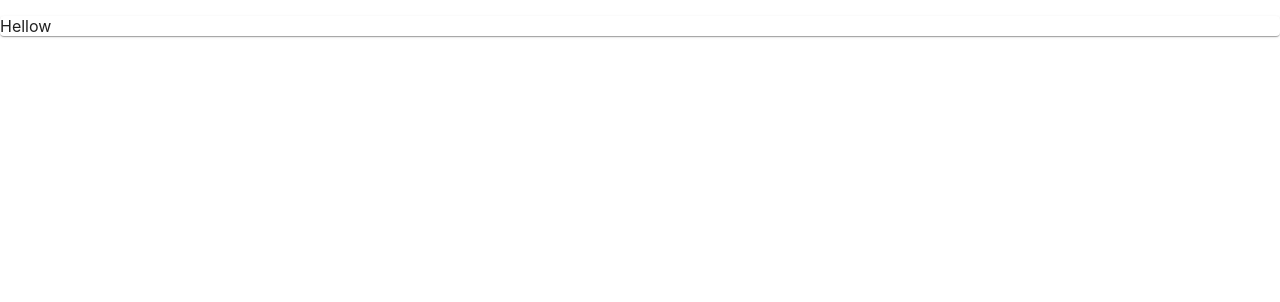
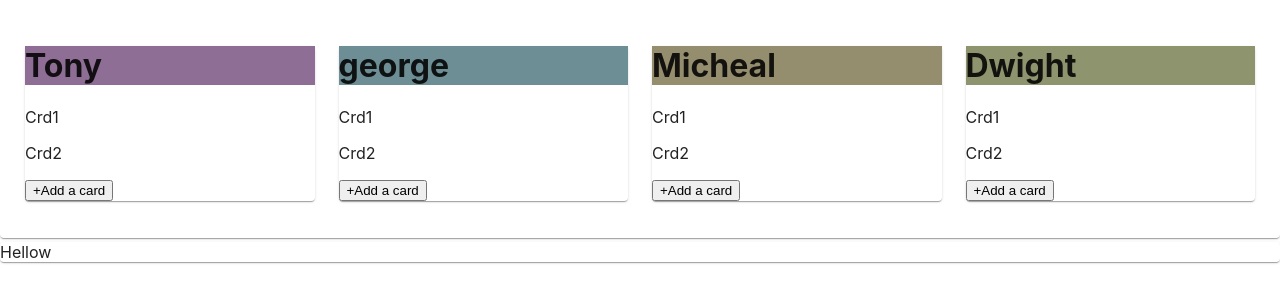
Before and after one commit to akhil9tiet/triplebytetest, a React (Create React App) app: page / in a window 1280 px wide. Shown: the top 302 px of the page. Built offline with nearby package versions, Linux system fonts and the light colour scheme.

Commit message:
feat:added bootstrap

```diff
--- a/package.json
+++ b/package.json
@@ -7,6 +7,7 @@
     "@testing-library/jest-dom": "^4.2.4",
     "@testing-library/react": "^9.3.2",
     "@testing-library/user-event": "^7.1.2",
+    "bootstrap": "^4.4.1",
     "react": "^16.12.0",
     "react-dom": "^16.12.0",
     "react-scripts": "3.3.0"
--- a/src/App.js
+++ b/src/App.js
@@ -6,9 +6,9 @@ import Paper from '@material-ui/core/Paper';
 function App() {
 	return (
 		<React.Fragment>
-			{/* <Paper>
+			<Paper>
 				<Cards />
-			</Paper> */}
+			</Paper>
 			<Paper>
 				<TwoSum nums={[2, 7, 11, 15]} target={9} />
 			</Paper>
```
Also changed, not shown: 1 other file (tests, documents, lock files or other folders).
